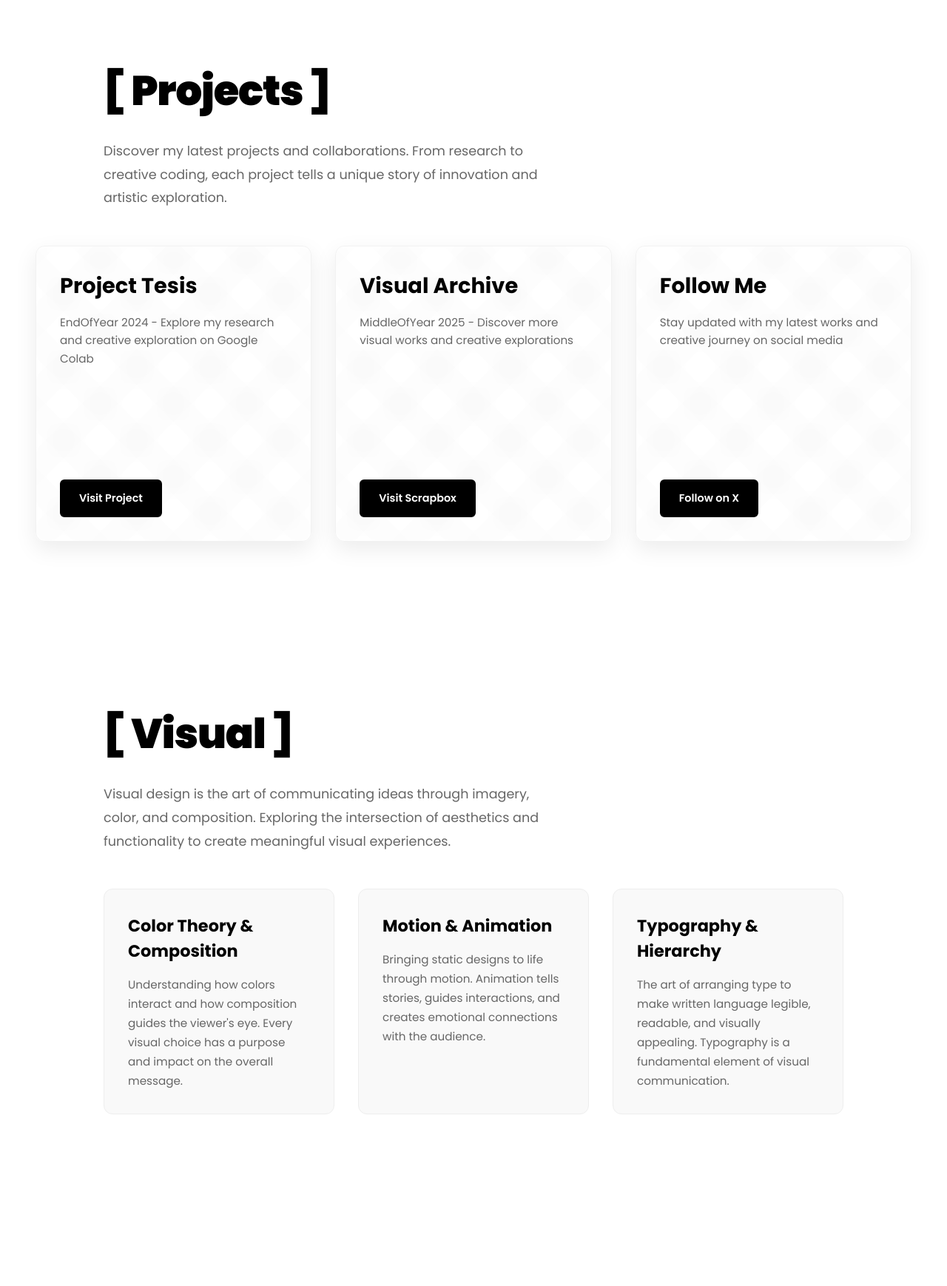
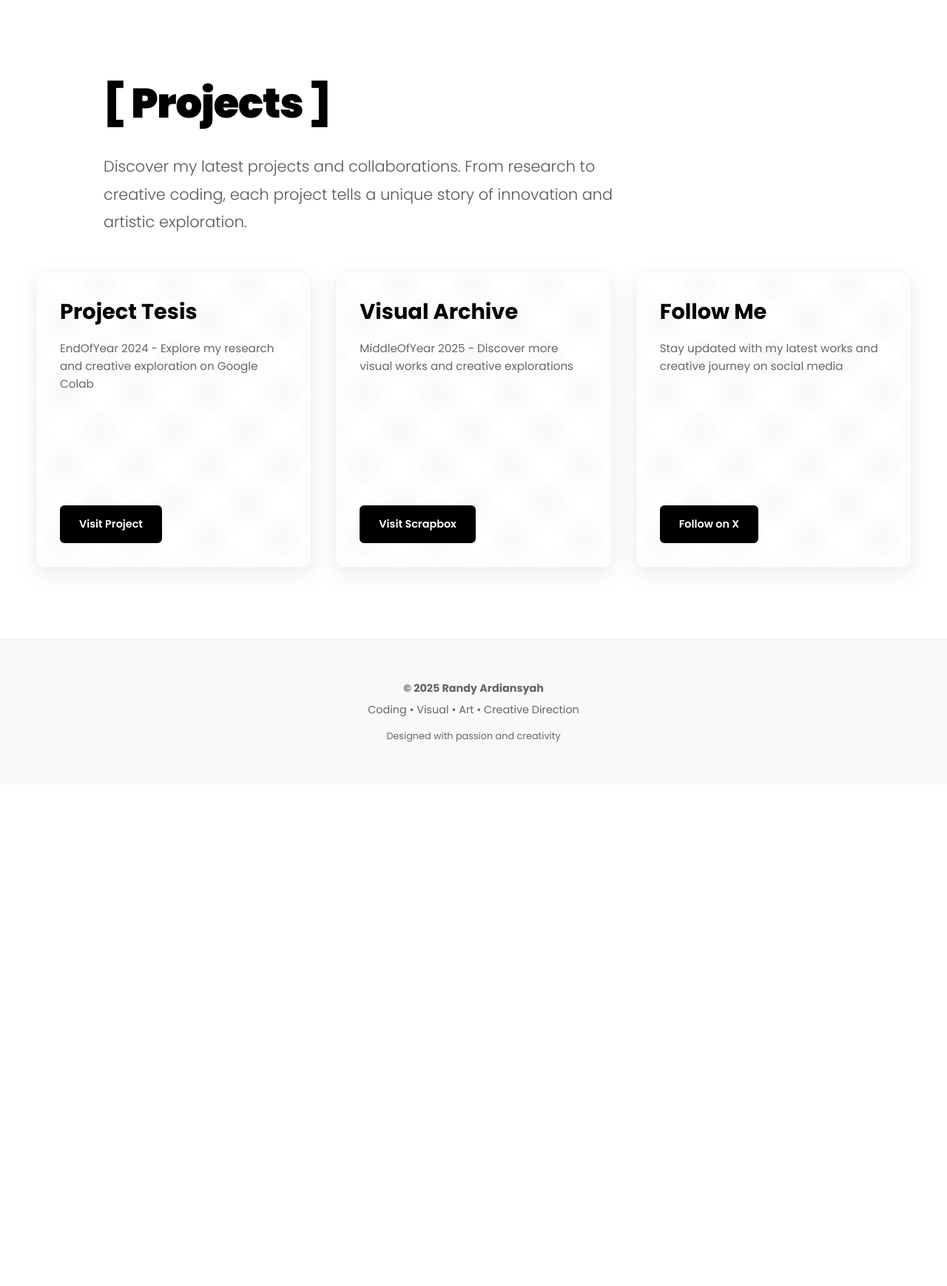
Before and after one commit to warenbergg/warenbergg1995art, a Flask app: page / in a window 1280 px wide. Shown: the part 2492-4230 px from the top of the page at 74% size. After the commit the page ends 3495 px from the top, so only its background shows below. Run offline with Flask 3, Linux system fonts and the light colour scheme; grey boxes are pictures that could not be loaded.

Commit message:
Update: Remove Visual and Creative Coding sections, increase About and Work typography size

```diff
--- a/static/style.css
+++ b/static/style.css
@@ -173,11 +173,12 @@ body {
 }
 
 .section-description {
-  font-size: 1.1rem;
-  color: #666;
+  font-size: 1.3rem;
+  color: #555;
   line-height: 1.8;
   margin-bottom: 3rem;
-  max-width: 600px;
+  max-width: 700px;
+  font-weight: 300;
 }
 
 .section-content {
@@ -194,12 +195,13 @@ body {
 }
 
 .about-text {
-  font-size: 1.2rem;
+  font-size: 2rem;
   font-weight: 300;
   max-width: 900px;
-  line-height: 1.9;
-  color: #333;
+  line-height: 1.8;
+  color: #000;
   text-align: left;
+  letter-spacing: -0.01em;
 }
 
 /* ===== WORK SECTION ===== */
--- a/templates/index.html
+++ b/templates/index.html
@@ -99,49 +99,7 @@
     </div>
   </section>
 
-  <!-- ===== VISUAL SECTION ===== -->
-  <section class="content-section" id="visual">
-    <div class="section-wrapper">
-      <h2 class="section-title clickable">[ Visual ]</h2>
-      <p class="section-description">Visual design is the art of communicating ideas through imagery, color, and composition. Exploring the intersection of aesthetics and functionality to create meaningful visual experiences.</p>
-      <div class="content-grid">
-        <div class="content-card">
-          <h3>Color Theory & Composition</h3>
-          <p>Understanding how colors interact and how composition guides the viewer's eye. Every visual choice has a purpose and impact on the overall message.</p>
-        </div>
-        <div class="content-card">
-          <h3>Motion & Animation</h3>
-          <p>Bringing static designs to life through motion. Animation tells stories, guides interactions, and creates emotional connections with the audience.</p>
-        </div>
-        <div class="content-card">
-          <h3>Typography & Hierarchy</h3>
-          <p>The art of arranging type to make written language legible, readable, and visually appealing. Typography is a fundamental element of visual communication.</p>
-        </div>
-      </div>
-    </div>
-  </section>
 
-  <!-- ===== CREATIVE CODING SECTION ===== -->
-  <section class="content-section" id="coding">
-    <div class="section-wrapper">
-      <h2 class="section-title clickable">[ Creative Coding ]</h2>
-      <p class="section-description">Creative coding merges art and technology. Using code as a medium for artistic expression, generative design, and interactive experiences powered by algorithms and AI.</p>
-      <div class="content-grid">
-        <div class="content-card">
-          <h3>Generative Art & Algorithms</h3>
-          <p>Creating art through algorithms and mathematical functions. Generative systems produce unique, evolving artworks that explore the boundaries between order and chaos.</p>
-        </div>
-        <div class="content-card">
-          <h3>AI & Machine Learning</h3>
-          <p>Leveraging artificial intelligence to create intelligent systems, predictive models, and neural networks. AI opens new possibilities for creative exploration and problem-solving.</p>
-        </div>
-        <div class="content-card">
-          <h3>Interactive Experiences</h3>
-          <p>Building interactive installations, web experiences, and digital art. Code enables real-time interaction, creating immersive experiences that respond to user input.</p>
-        </div>
-      </div>
-    </div>
-  </section>
 
   <!-- ===== FOOTER ===== -->
   <footer>
```
